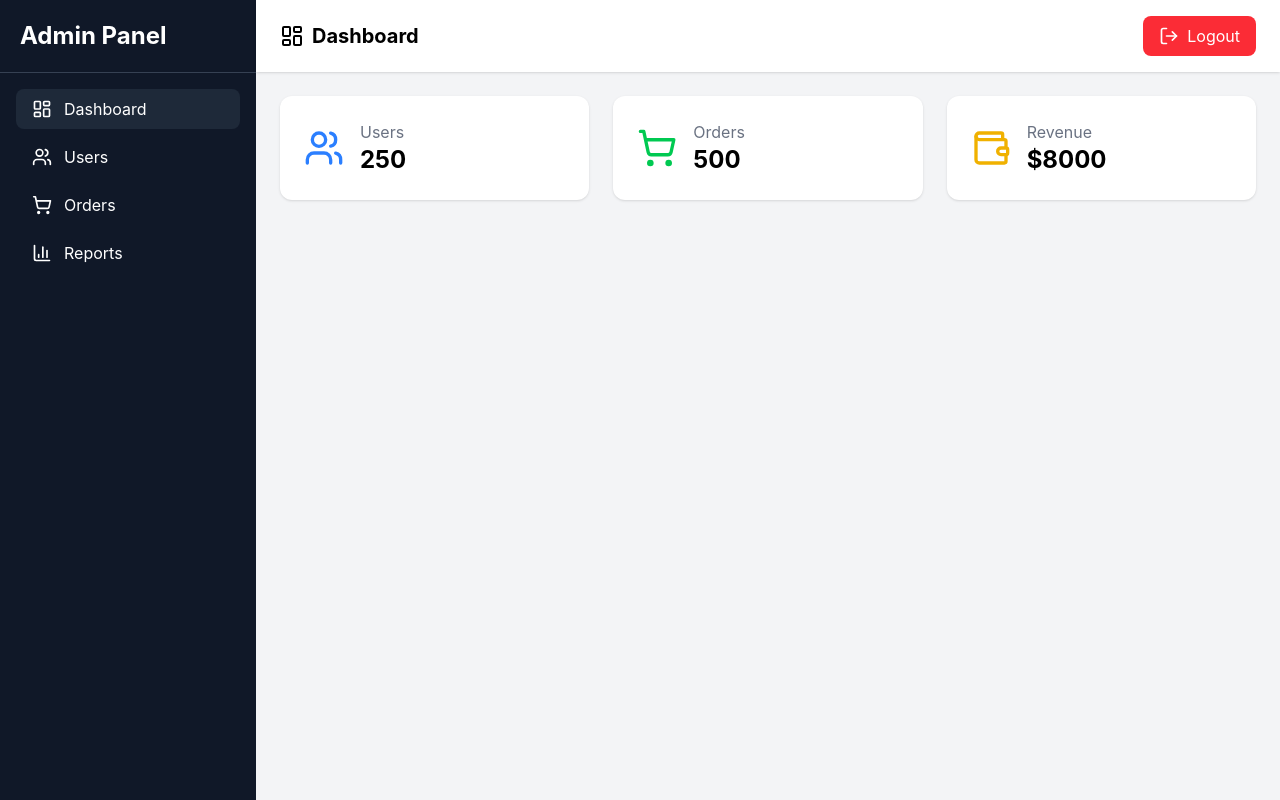
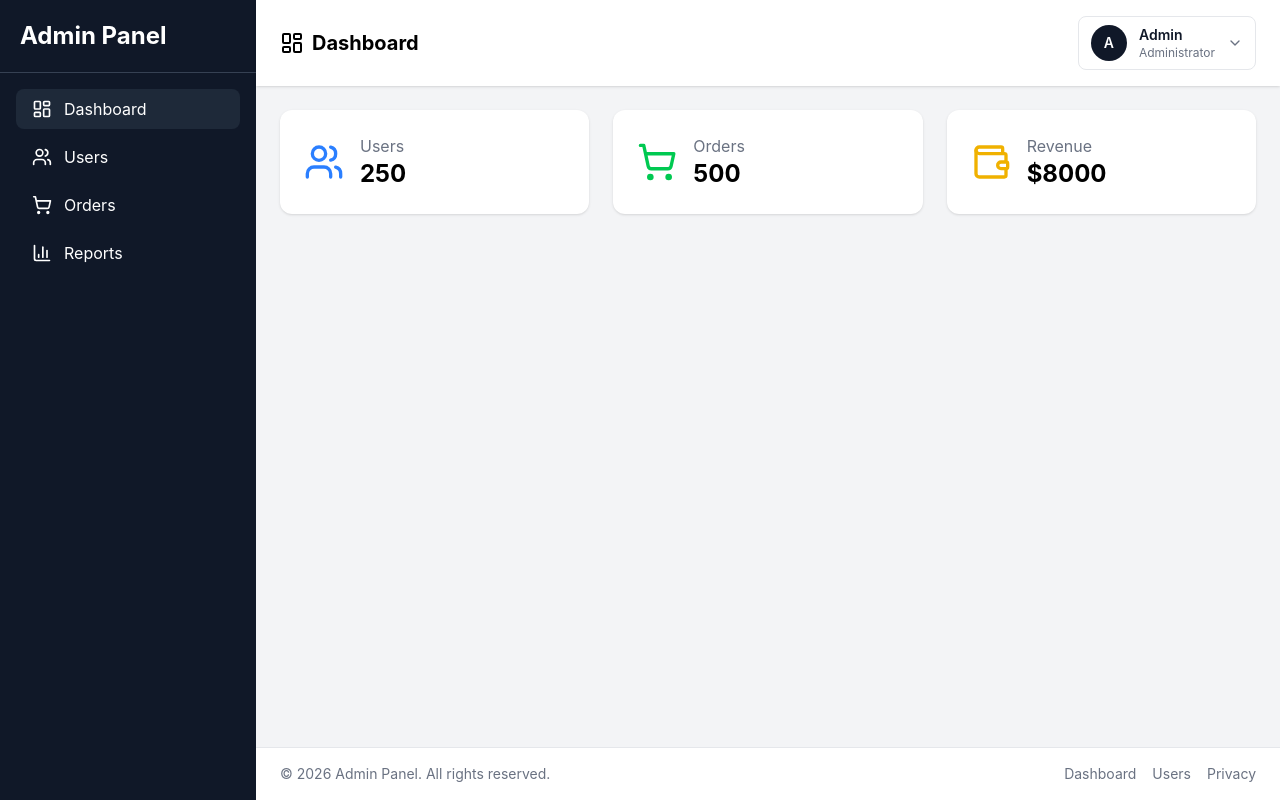
Before and after one commit to proshehab/admin, a Vue app: page /dashboard in a window 1280 px wide. Built offline with nearby package versions, Linux system fonts and the light colour scheme.

Commit message:
feat: implement AdminHeader and AdminFooter components in Dashboard view

```diff
--- a/src/components/Admin/AdminFooter.vue
+++ b/src/components/Admin/AdminFooter.vue
@@ -0,0 +1,25 @@
+<template>
+  <footer class="border-t border-gray-200 bg-white px-6 py-4">
+    <div
+      class="flex flex-col gap-3 text-sm text-gray-500 sm:flex-row sm:items-center sm:justify-between"
+    >
+      <p>
+        &copy; {{ currentYear }} Admin Panel. All rights reserved.
+      </p>
+
+      <div class="flex flex-wrap items-center gap-x-4 gap-y-2">
+        <RouterLink to="/admin/dashboard" class="hover:text-gray-900">
+          Dashboard
+        </RouterLink>
+        <RouterLink to="/users/create" class="hover:text-gray-900">
+          Users
+        </RouterLink>
+        <a href="#" class="hover:text-gray-900">Privacy</a>
+      </div>
+    </div>
+  </footer>
+</template>
+
+<script setup>
+const currentYear = new Date().getFullYear();
+</script>
--- a/src/components/Admin/AdminHeader.vue
+++ b/src/components/Admin/AdminHeader.vue
@@ -0,0 +1,90 @@
+<template>
+  <header class="bg-white shadow flex items-center justify-between px-6 py-4">
+    <button class="lg:hidden text-2xl" type="button">
+      &#9776;
+    </button>
+
+    <h1 class="text-xl font-bold flex items-center gap-2">
+      <LayoutDashboard class="w-6 h-6" />
+      Dashboard
+    </h1>
+
+    <div ref="dropdownRef" class="relative">
+      <button
+        type="button"
+        class="flex items-center gap-3 rounded-lg border border-gray-200 px-3 py-2 hover:bg-gray-50"
+        @click.stop="isDropdownOpen = !isDropdownOpen"
+      >
+        <span
+          class="flex h-9 w-9 items-center justify-center rounded-full bg-gray-900 text-sm font-semibold text-white"
+        >
+          A
+        </span>
+        <span class="hidden text-left sm:block">
+          <span class="block text-sm font-semibold text-gray-900">Admin</span>
+          <span class="block text-xs text-gray-500">Administrator</span>
+        </span>
+        <ChevronDown class="h-4 w-4 text-gray-500" />
+      </button>
+
+      <div
+        v-if="isDropdownOpen"
+        class="absolute right-0 z-20 mt-2 w-48 rounded-lg border border-gray-200 bg-white py-2 shadow-lg"
+      >
+        <RouterLink
+          to="/admin/profile"
+          class="flex items-center gap-3 px-4 py-2 text-sm text-gray-700 hover:bg-gray-100"
+          @click="isDropdownOpen = false"
+        >
+          <User class="h-4 w-4" />
+          Profile
+        </RouterLink>
+
+        <RouterLink
+          to="/admin/settings"
+          class="flex items-center gap-3 px-4 py-2 text-sm text-gray-700 hover:bg-gray-100"
+          @click="isDropdownOpen = false"
+        >
+          <Settings class="h-4 w-4" />
+          Settings
+        </RouterLink>
+
+        <button
+          type="button"
+          class="flex w-full items-center gap-3 px-4 py-2 text-left text-sm text-red-600 hover:bg-red-50"
+        >
+          <LogOut class="h-4 w-4" />
+          Logout
+        </button>
+      </div>
+    </div>
+  </header>
+</template>
+
+<script setup>
+import { onBeforeUnmount, onMounted, ref } from "vue";
+import {
+  ChevronDown,
+  LayoutDashboard,
+  LogOut,
+  Settings,
+  User,
+} from "lucide-vue-next";
+
+const isDropdownOpen = ref(false);
+const dropdownRef = ref(null);
+
+const closeDropdownOnOutsideClick = (event) => {
+  if (!dropdownRef.value?.contains(event.target)) {
+    isDropdownOpen.value = false;
+  }
+};
+
+onMounted(() => {
+  document.addEventListener("click", closeDropdownOnOutsideClick);
+});
+
+onBeforeUnmount(() => {
+  document.removeEventListener("click", closeDropdownOnOutsideClick);
+});
+</script>
--- a/src/views/Dashboard.vue
+++ b/src/views/Dashboard.vue
@@ -1,31 +1,12 @@
 <template>
   <div class="min-h-screen flex bg-gray-100">
     <Sidebar />
-    <!-- MAIN -->
+
     <div class="flex-1 flex flex-col">
-      <!-- TOP NAV -->
-      <header
-        class="bg-white shadow flex items-center justify-between px-6 py-4"
-      >
-        <button class="lg:hidden text-2xl">☰</button>
+      <AdminHeader />
 
-        <h1 class="text-xl font-bold flex items-center gap-2">
-          <LayoutDashboard class="w-6 h-6" />
-          Dashboard
-        </h1>
-
-        <button
-          class="flex items-center gap-2 bg-red-500 hover:bg-red-600 text-white px-4 py-2 rounded-lg"
-        >
-          <LogOut class="w-5 h-5" />
-          Logout
-        </button>
-      </header>
-
-      <!-- CONTENT -->
-      <main class="p-6">
+      <main class="flex-1 p-6">
         <div class="grid grid-cols-1 md:grid-cols-3 gap-6">
-          <!-- USERS -->
           <RouterLink
             to="/users/create"
             class="bg-white p-6 rounded-xl shadow flex items-center gap-4 hover:shadow-md hover:-translate-y-0.5 transition"
@@ -37,7 +18,6 @@
             </div>
           </RouterLink>
 
-          <!-- ORDERS -->
           <div class="bg-white p-6 rounded-xl shadow flex items-center gap-4">
             <ShoppingCart class="w-10 h-10 text-green-500" />
             <div>
@@ -46,7 +26,6 @@
             </div>
           </div>
 
-          <!-- REVENUE -->
           <div class="bg-white p-6 rounded-xl shadow flex items-center gap-4">
             <Wallet class="w-10 h-10 text-yellow-500" />
             <div>
@@ -56,18 +35,15 @@
           </div>
         </div>
       </main>
+
+      <AdminFooter />
     </div>
   </div>
 </template>
 
 <script setup>
-import {
-  LayoutDashboard,
-  Users,
-  ShoppingCart,
-  BarChart3,
-  LogOut,
-  Wallet,
-} from "lucide-vue-next";
+import { ShoppingCart, Users, Wallet } from "lucide-vue-next";
+import AdminFooter from "../components/Admin/AdminFooter.vue";
+import AdminHeader from "../components/Admin/AdminHeader.vue";
 import Sidebar from "../components/Sidebar.vue";
 </script>
```
